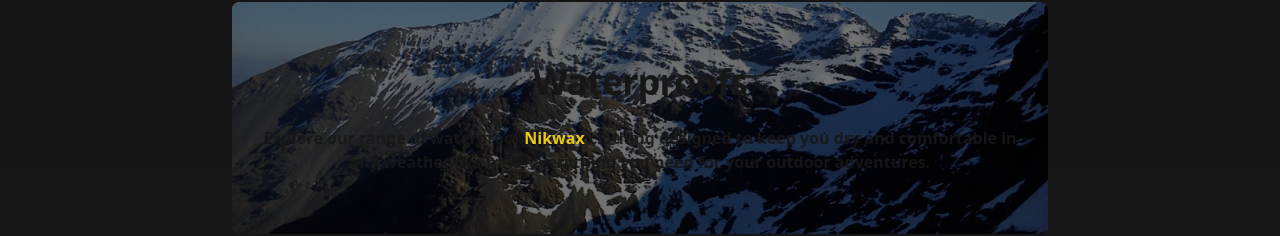
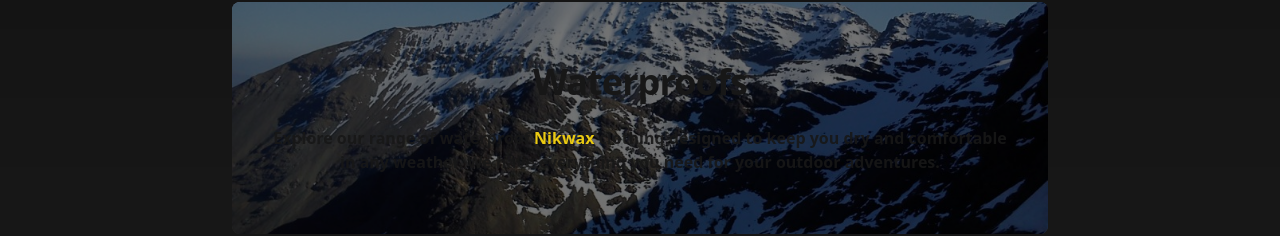
Before and after one commit to lpscrim/cioch, a Next.js app: page /shop/waterproof in a window 1280 px wide. Shown: the part 198-434 px from the top of the page. Built offline with nearby package versions, Linux system fonts and the light colour scheme; a web font is replaced by a local one.

Commit message:
Update descriptions in Waterproof and Windproof pages for clarity and engagement

```diff
--- a/app/shop/waterproof/page.tsx
+++ b/app/shop/waterproof/page.tsx
@@ -14,7 +14,7 @@ export default function Waterproof() {
               <h1 className="text-4xl font-bold tracking-tight text-text">
                 Waterproofs
               </h1>
-              <p className="mx-auto mt-6 max-w-3xl text-base text-text/90 font-bold">
+              <p className="mx-auto mt-6 max-w-3xl text-base text-text/90 font-bold px-2">
                 Explore our range of waterproof <Link href='/about/nikwax'><span className="text-accent font-bold"> Nikwax </span> </Link>clothing designed to keep you dry and comfortable in any weather. We have everything you need for your outdoor adventures.
               </p>
             </div>
--- a/app/shop/windproof/page.tsx
+++ b/app/shop/windproof/page.tsx
@@ -13,7 +13,7 @@ export default function Windproof() {
               Windproof Clothing
             </h1>
             <p className="mx-auto mt-6 max-w-3xl text-base text-text/90 font-bold">
-              See our other windproof clothing items below.
+              See our windproof clothing items below.
             </p>
           </div>
         </div>
```
